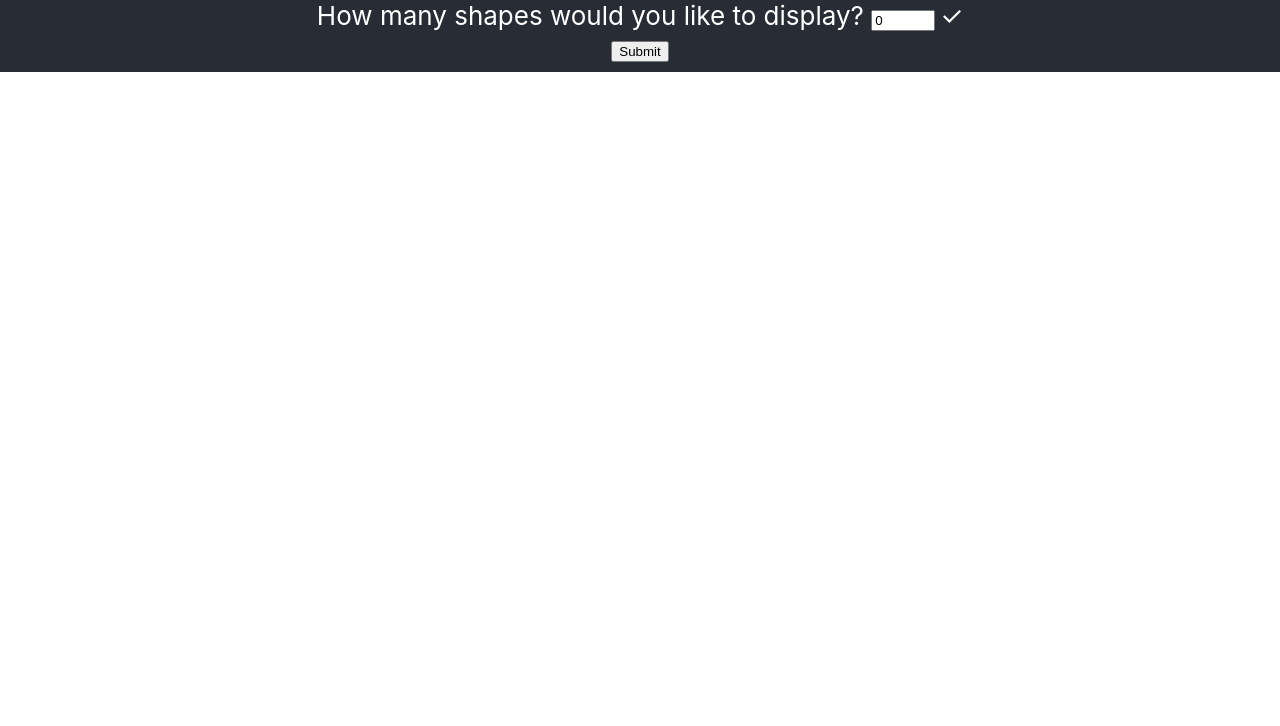
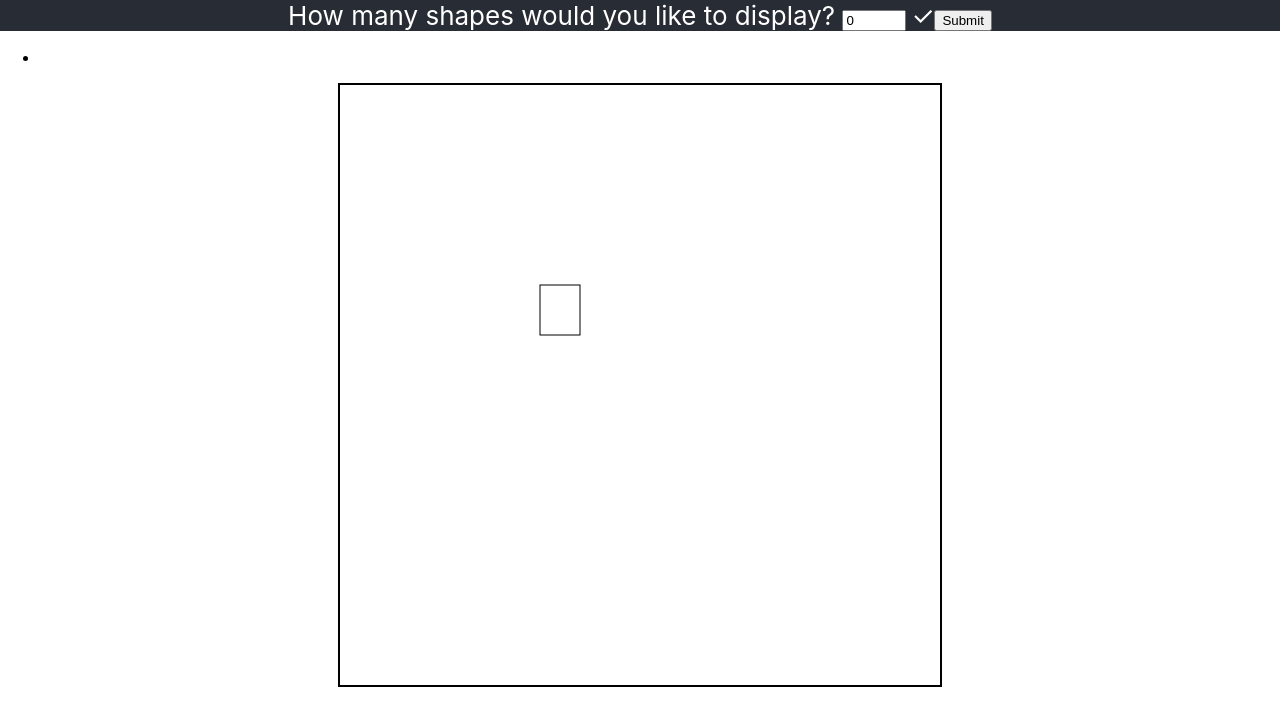
Before and after one commit to marysonthego/capxdemo, a React (Create React App) app: page / in a window 1280 px wide. Shown: the top 726 px of the page. Built offline with nearby package versions, Linux system fonts and the light colour scheme; the HTML template or start-up script is replaced by a standard one.

Commit message:
working state

```diff
--- a/src/App.css
+++ b/src/App.css
@@ -31,6 +31,10 @@ div {
   margin-bottom: 10px;
 }
 
+ul li {
+  color: black;
+}
+
 input:invalid + span::after {
   content: "✖";
   padding-left: 5px;
--- a/src/App.js
+++ b/src/App.js
@@ -1,23 +1,55 @@
+// import { useState } from 'react';
+
+// let nextId = 0;
+
+// export default function List() {
+//   const [name, setName] = useState('');
+//   const [artists, setArtists] = useState([]);
+
+//   return (
+//     <>
+//       <h1>Inspiring sculptors:</h1>
+//       <input
+//         value={name}
+//         onChange={e => setName(e.target.value)}
+//       />
+//       <button onClick={() => {
+//         setName('');
+//         setArtists([
+//           ...artists,
+//           { id: nextId++, name: name }
+//         ]);
+//       }}>Add</button>
+//       <ul>
+//         {artists.map(artist => (
+//           <li key={artist.id}>{artist.name}</li>
+//         ))}
+//       </ul>
+//     </>
+//   );
+// }
+
 import { createRef, forwardRef, useEffect, useRef, useState } from "react";
-import { MyCanvas } from "./MyCanvas";
+//import { MyCanvas } from "./MyCanvas";
 import "./App.css";
 
 function App() {
   const [total, setTotal] = useState(0);
+  const [shapes, setShapes] = useState([]);
+  const ref = useRef(null);
+  const newShapes = [];
 
   const handleInput = (e) => {
     e.preventDefault();
-    const shapes = createShapes(total);
-    console.log(`app shapes:`, shapes);
+    createShapes();
   };
 
-  const createShapes = (total) => {
-    const shapes = [];
-    console.log(`Total=`, total);
+  const createShapes = () => {
+    console.log(`createShapes Total=`, total);
 
     for (let i = 0; i < total; i++) {
       let x = getRandomIntInclusive(0, 800);
-      console.log(`random x =`, x);
+      console.log(`createShapes random x =`, x);
 
       let y = getRandomIntInclusive(0, 800);
       console.log(`random y =`, y);
@@ -49,41 +81,91 @@ function App() {
       let myColor = "#".concat(r, g, b);
       console.log(`mycolor=`, myColor);
 
-      let shapeObj = { x, y, size, type, myColor };
-      console.log(`shapeObj=`, JSON.stringify(shapeObj));
-
-      shapes.push(shapeObj);
+      const shapeObj = { x, y, size, type, myColor };
+      console.log(`createShapes shapeObj=`, JSON.stringify(shapeObj));
+      newShapes.push(shapeObj);
+      console.log(`createShapes newShapes:`, newShapes);
+      setShapes(
+        shapes => [...shapes, shapeObj],
+        );
     }
-    console.log(shapes);
 
     function getRandomIntInclusive(min, max) {
       min = Math.ceil(min);
       max = Math.floor(max);
       return Math.floor(Math.random() * (max - min + 1) + min); // The maximum is inclusive and the minimum is inclusive
     }
-    return shapes;
   };
+
+  const MyCanvas = forwardRef(function MyCanvas({width, height, shapes}, ref) {
+
+    useEffect(() => {
+      if (ref.current) {
+        const ctx = ref.current.getContext("2d");
+        ctx.strokeRect(200, 200, 40, 50);
+      }
+    });
+
+    return (
+      <>
+      <canvas
+        ref={ref}
+        width="600"
+        height="600"
+        style={{ border: "2px solid black" }}
+      />
+      </>
+    );
+  });
+
+  const Rectangle = () => {
+    const ref = useRef(HTMLCanvasElement);
+    useEffect(() => {
+      if (ref.current) {
+        const ctx = ref.current.getContext("2d");
+        ctx.strokeRect(200, 200, 40, 50);
+      }
+    }, [ref]);
+  };
+
   return (
     <div className="App">
       <header className="App-header">
-        <form onSubmit={handleInput}>
+        <span>
           <label>How many shapes would you like to display? {"  "}</label>
           <input
-            id="userInput"
-            name="userInput"
             type="number"
             min="0"
             max="500"
             required
             value={total}
-            onChange={(e) => setTotal(e.currentTarget.value)}
+            onChange={e => setTotal(e.target.value)}
           />
           <span className="validity"></span>
-          <div>
-            <input type="submit" />
-          </div>
-        </form>
+          <>
+            <button onClick={(e) => {
+              handleInput(e); }} >
+              Submit
+            </button>
+          </>
+          </span>
       </header>
+      <div>
+      <ul>
+
+          <li>{newShapes}</li>
+        {
+        shapes.map(({x, y, size, type, myColor}) => (
+
+          <li key={x}>x= {x} y={y} size={size} type={type} color={myColor}</li>
+
+        ))
+        }
+      </ul>
+      </div>
+      <div>
+      <MyCanvas width="600" height="600" shapes={shapes} ref={ref}/>
+      </div>
     </div>
   );
 };
--- a/src/MyCanvas.js
+++ b/src/MyCanvas.js
@@ -1,6 +1,14 @@
 import { createRef, forwardRef, useEffect, useRef, useState } from "react";
 
-const MyCanvas = forwardRef(function MyCanvas({width, height}, ref) {
+const MyCanvas = forwardRef(function MyCanvas({width, height, shapes}, ref) {
+
+  useEffect(() => {
+    if (ref.current) {
+      const ctx = ref.current.getContext("2d");
+      ctx.strokeRect(200, 200, 40, 50);
+    }
+  });
+
 
   return (
     <>
@@ -22,7 +30,6 @@ const Rectangle = () => {
       ctx.strokeRect(200, 200, 40, 50);
     }
   }, [ref]);
-
 };
 
 export {MyCanvas}
```
